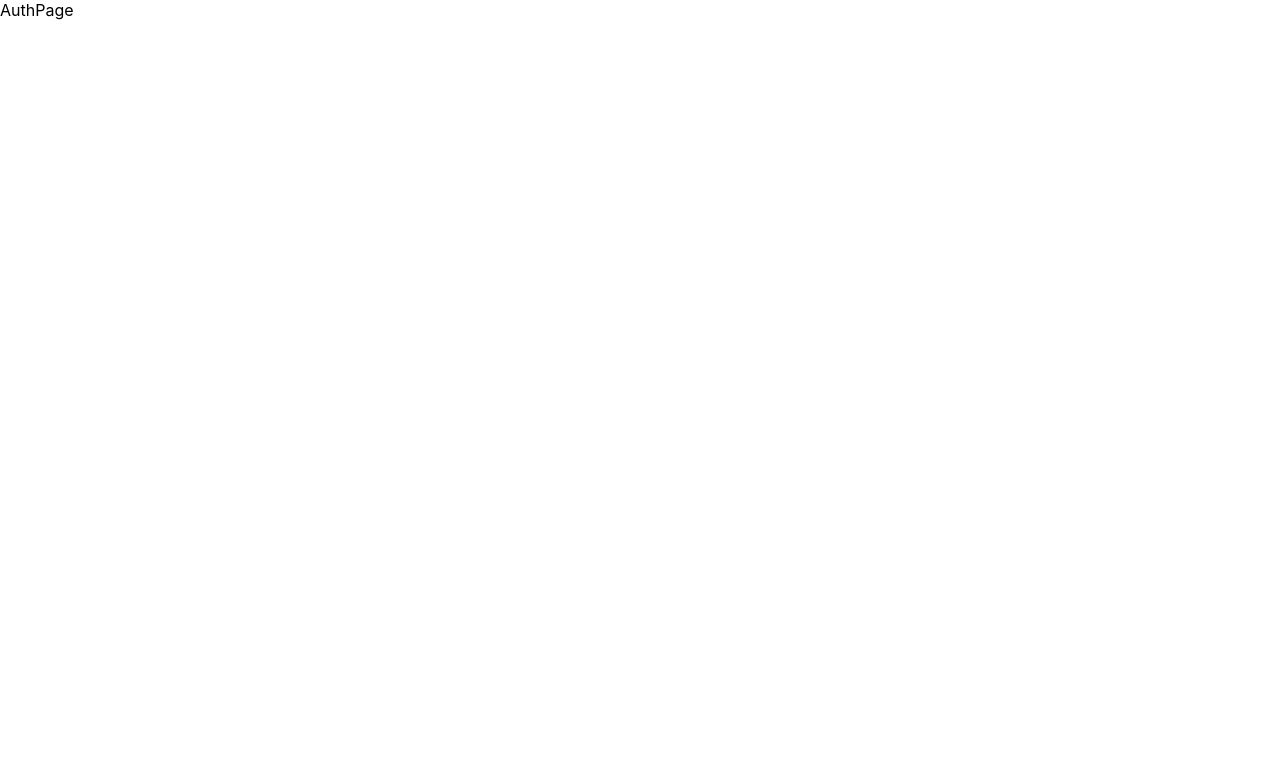
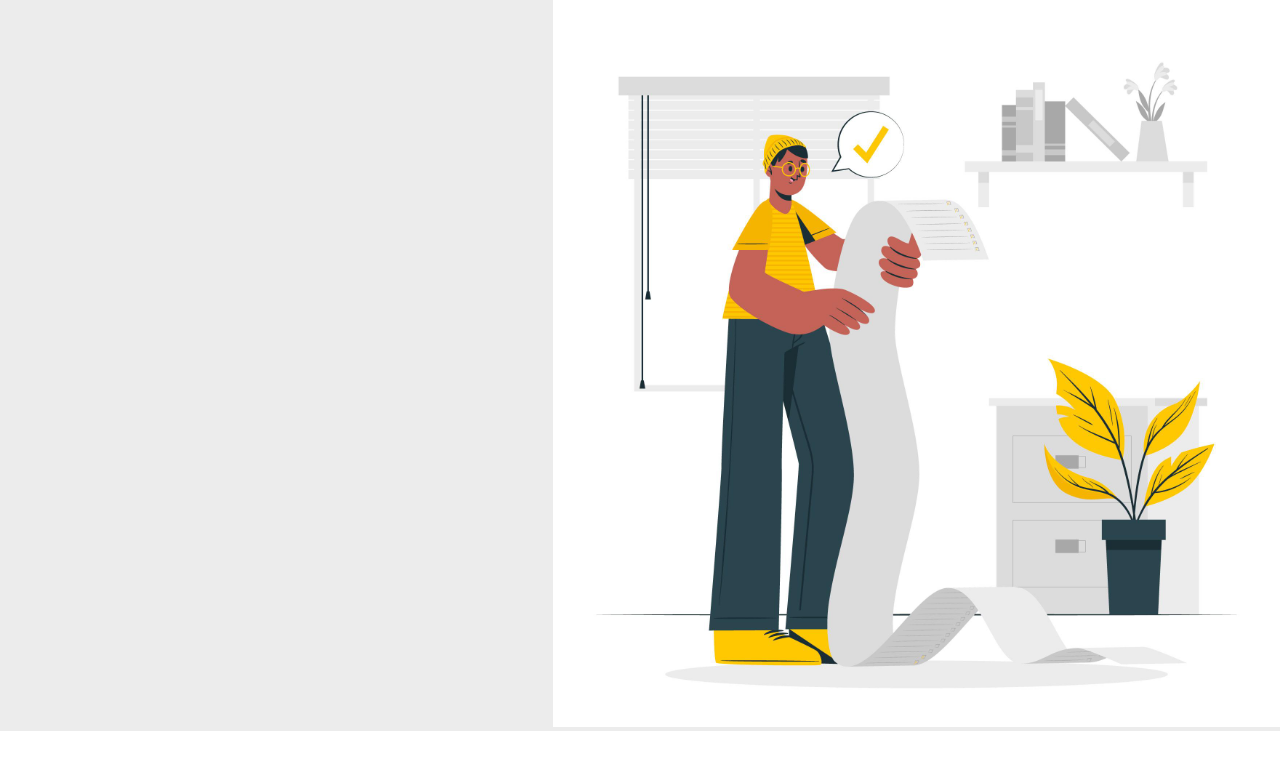
Before and after one commit to Omar-Hosny1/to-do-list, a React (Create React App) app: page / in a window 1280 px wide. Shown: the top 770 px of the page. Built offline with nearby package versions, Linux system fonts and the light colour scheme.

Commit message:
Preparing Auth Forms

```diff
--- a/src/App.js
+++ b/src/App.js
@@ -1,16 +1,15 @@
 import { Routes, Route } from "react-router-dom";
-import GoogleAuth from "./components/Authentication/GoogleAuth";
 import AuthPage from "./pages/AuthPage";
 import MainPage from "./pages/MainPage";
-function App() {
+const App = () => {
   return (
-    <div className="App">
+    <>
       <Routes>
         <Route path="/" element={<AuthPage />} />
         <Route path="/main-page" element={<MainPage />} />
       </Routes>
-    </div>
+    </>
   );
-}
+};
 
 export default App;
--- a/src/components/Authentication/MainAuthentication.js
+++ b/src/components/Authentication/MainAuthentication.js
@@ -0,0 +1,14 @@
+import React from "react";
+import AuthImage from "../../Images/Authentication-page/Auth-Img.jpg";
+function MainAuthentication() {
+  return (
+    <div className="main-authentication">
+      <div className="auth-froms"></div>
+      <div className="auth-img">
+        <img src={AuthImage} />
+      </div>
+    </div>
+  );
+}
+
+export default MainAuthentication;
--- a/src/index.css
+++ b/src/index.css
@@ -26,6 +26,13 @@ a {
   padding: 0;
 }
 
-.a {
-  background-color: black;
+.main-authentication {
+  background-color: #ececec;
+  display: flex;
+  align-items: center;
+  justify-content: space-between;
+  flex-direction: row;
+}
+.main-authentication .auth-img img {
+  max-width: 727px;
 }/*# sourceMappingURL=index.css.map */
--- a/src/index.scss
+++ b/src/index.scss
@@ -1,5 +1,8 @@
 // Global Styling File Added
 @use "./SCSS/global-styling";
+
+// all Mixins Added
+@use "./SCSS/mixins" as *;
 
 // App File Added
 @use "./App.scss";
--- a/src/pages/AuthPage.js
+++ b/src/pages/AuthPage.js
@@ -1,7 +1,8 @@
 import React from "react";
+import MainAuthentication from "../components/Authentication/MainAuthentication";
 
 function AuthPage() {
-  return <div>AuthPage</div>;
+  return <MainAuthentication />;
 }
 
 export default AuthPage;
--- a/src/pages/_AuthPage.scss
+++ b/src/pages/_AuthPage.scss
@@ -1,3 +1,9 @@
-.a {
-  background-color: black;
+@use "../SCSS/mixins" as *;
+
+.main-authentication {
+  background-color: #ececec;
+  @include flex("s-b", "row");
+  .auth-img img {
+    max-width: 727px;
+  }
 }
```
Also changed, not shown: src/SCSS/_mixins.scss (added, +16 -0 lines), src/components/Authentication/AuthForms.js (added, +11 -0 lines), src/Images/Authentication-page/Auth-Img.jpg (added), 1 other file (tests, documents, lock files or other folders).
